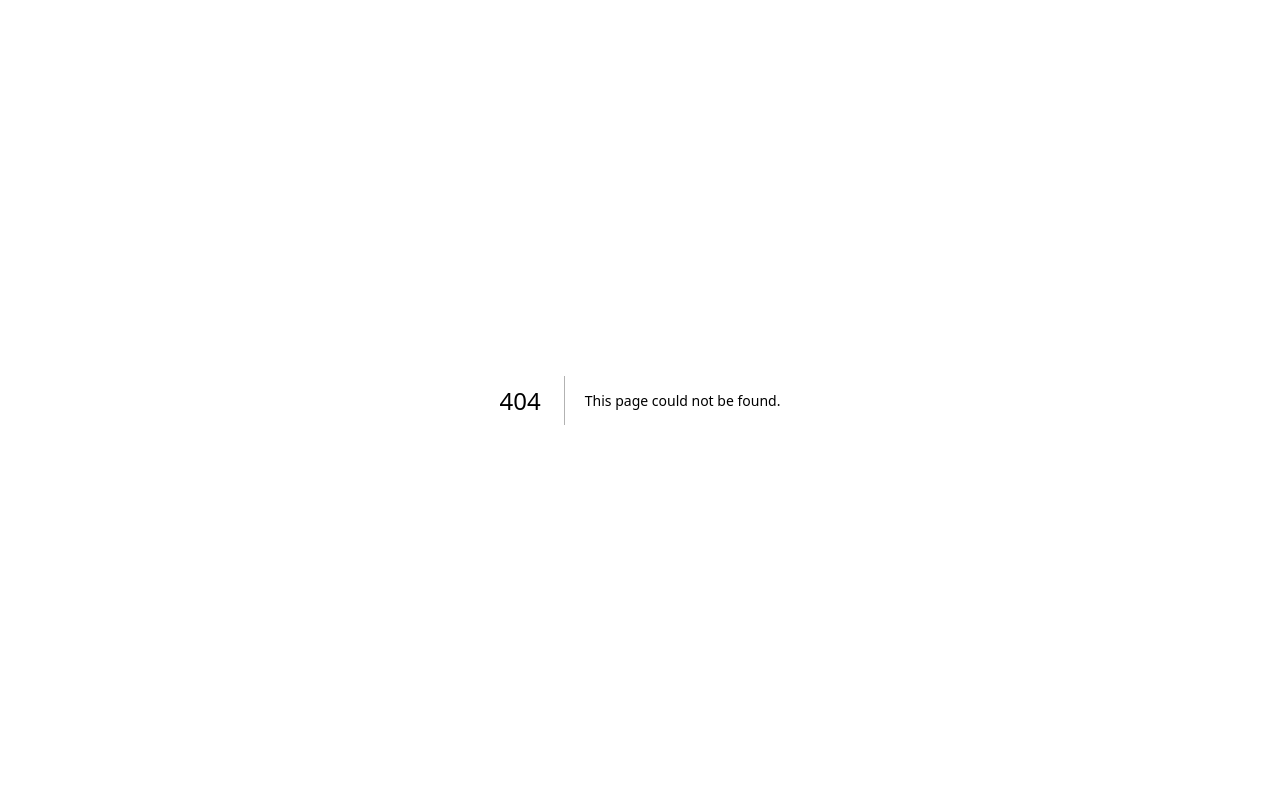
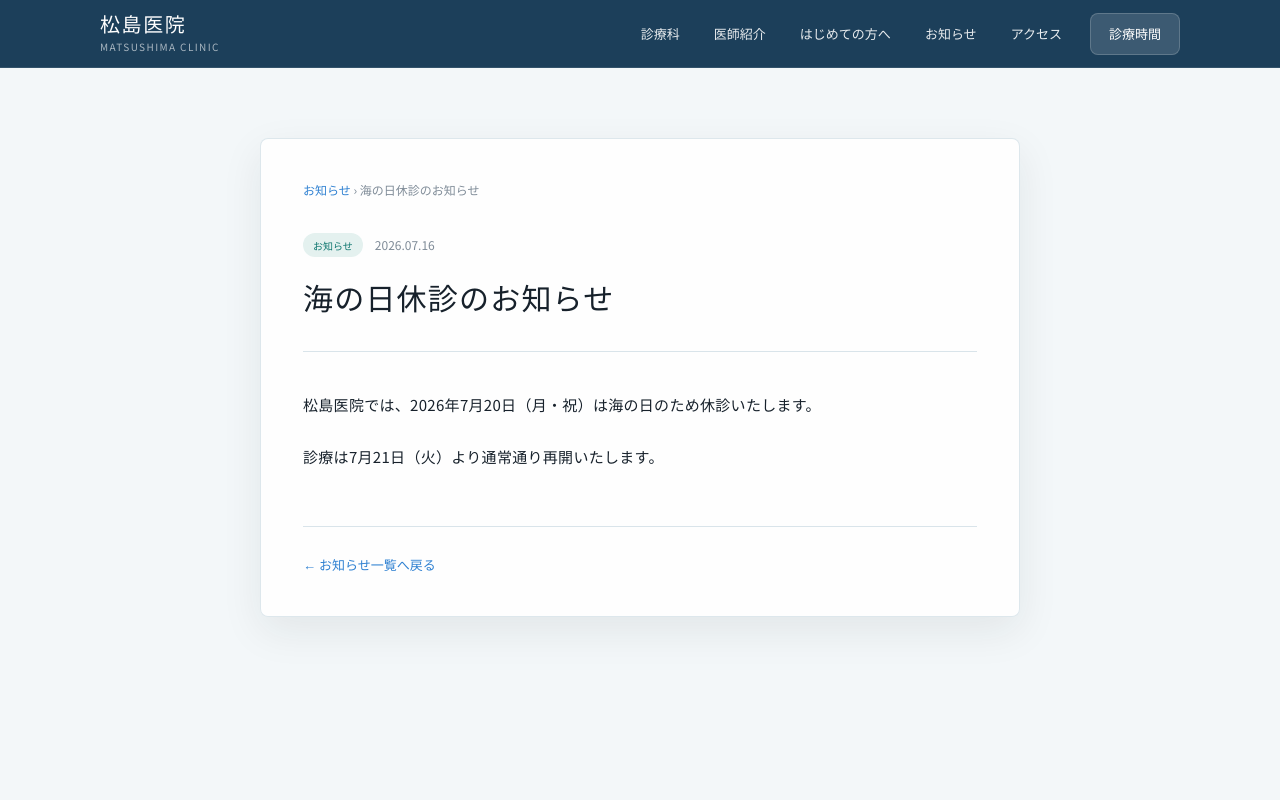
Before and after one commit to yukima24ma/matsushima-clinic, a Next.js app: page /news/marine-day-holiday in a window 1280 px wide. Before the commit this address had no page. Shown: the top 800 px of the page. Built offline with nearby package versions, Linux system fonts and the light colour scheme.

Commit message:
Add Marine Day closure notice

```diff
--- a/app/news/homepage-renewal/page.tsx
+++ b/app/news/homepage-renewal/page.tsx
@@ -34,7 +34,7 @@ export default function HomepageRenewalPage() {
           <header className="article-header">
             <div className="article-meta">
               <span className="pill">お知らせ</span>
-              <time dateTime="2026-07-16">2026.07.16</time>
+              <time dateTime="2026-07-12">2026.07.12</time>
             </div>
             <h1>ホームページリニューアルのお知らせ</h1>
           </header>
--- /dev/null
+++ b/app/news/marine-day-holiday/page.tsx
@@ -0,0 +1,57 @@
+import Link from 'next/link'
+import type { Metadata } from 'next'
+import Nav from '@/components/Nav'
+import Footer from '@/components/Footer'
+import MobileBottomBar from '@/components/MobileBottomBar'
+import { siteUrl } from '@/lib/seo'
+
+export const metadata: Metadata = {
+  title: '海の日休診のお知らせ',
+  description: '松島医院から、海の日の休診についてのお知らせです。',
+  alternates: {
+    canonical: `${siteUrl}/news/marine-day-holiday`,
+  },
+  openGraph: {
+    title: '海の日休診のお知らせ | 松島医院',
+    description: '松島医院から、海の日の休診についてのお知らせです。',
+    url: `${siteUrl}/news/marine-day-holiday`,
+    type: 'article',
+  },
+}
+
+export default function MarineDayHolidayPage() {
+  return (
+    <>
+      <Nav />
+
+      <main className="article-main">
+        <article className="article-shell reveal">
+          <p className="breadcrumb">
+            <Link href="/#news" className="text-link">お知らせ</Link>
+            {' '}&rsaquo;{' '}海の日休診のお知らせ
+          </p>
+
+          <header className="article-header">
+            <div className="article-meta">
+              <span className="pill">お知らせ</span>
+              <time dateTime="2026-07-16">2026.07.16</time>
+            </div>
+            <h1>海の日休診のお知らせ</h1>
+          </header>
+
+          <div className="article-body">
+            <p>松島医院では、2026年7月20日（月・祝）は海の日のため休診いたします。</p>
+            <p>診療は7月21日（火）より通常通り再開いたします。</p>
+          </div>
+
+          <footer className="article-footer">
+            <Link href="/#news" className="text-link">← お知らせ一覧へ戻る</Link>
+          </footer>
+        </article>
+      </main>
+
+      <Footer />
+      <MobileBottomBar />
+    </>
+  )
+}
--- a/app/sitemap.ts
+++ b/app/sitemap.ts
@@ -13,6 +13,12 @@ export default function sitemap(): MetadataRoute.Sitemap {
       images: [`${siteUrl}/clinic-exterior.jpg`],
     },
     {
+      url: `${siteUrl}/news/marine-day-holiday`,
+      lastModified: new Date('2026-07-16T00:00:00+09:00'),
+      changeFrequency: 'yearly',
+      priority: 0.4,
+    },
+    {
       url: `${siteUrl}/news/homepage-renewal`,
       lastModified,
       changeFrequency: 'yearly',
--- a/components/News.tsx
+++ b/components/News.tsx
@@ -1,7 +1,8 @@
 import Link from 'next/link'
 
 const newsItems = [
-  { date: '2026.07.16', tag: 'お知らせ', title: 'ホームページリニューアルのお知らせ', href: '/news/homepage-renewal' },
+  { date: '2026.07.16', tag: 'お知らせ', title: '海の日休診のお知らせ', href: '/news/marine-day-holiday' },
+  { date: '2026.07.12', tag: 'お知らせ', title: 'ホームページリニューアルのお知らせ', href: '/news/homepage-renewal' },
 ]
 
 export default function News() {
```
